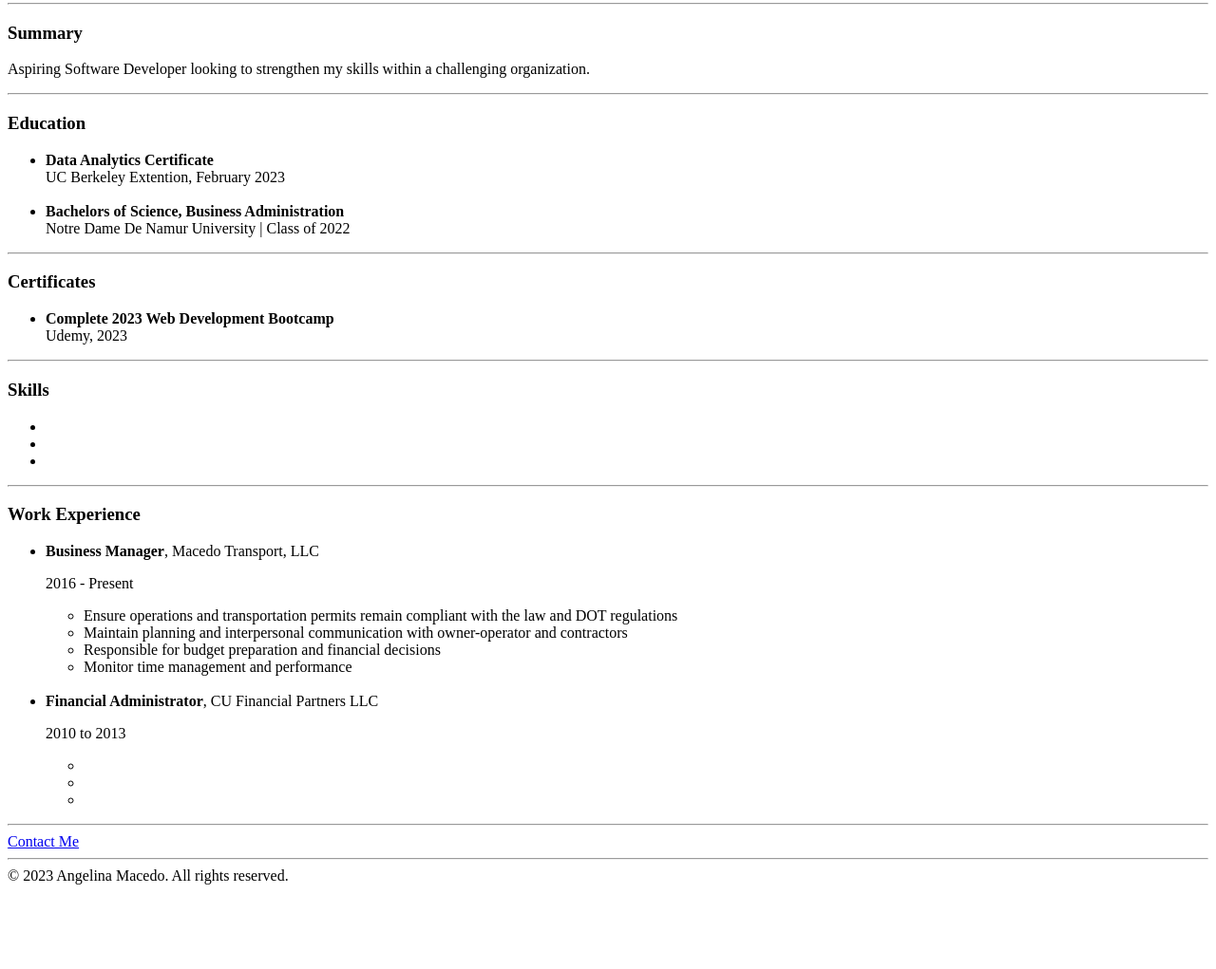
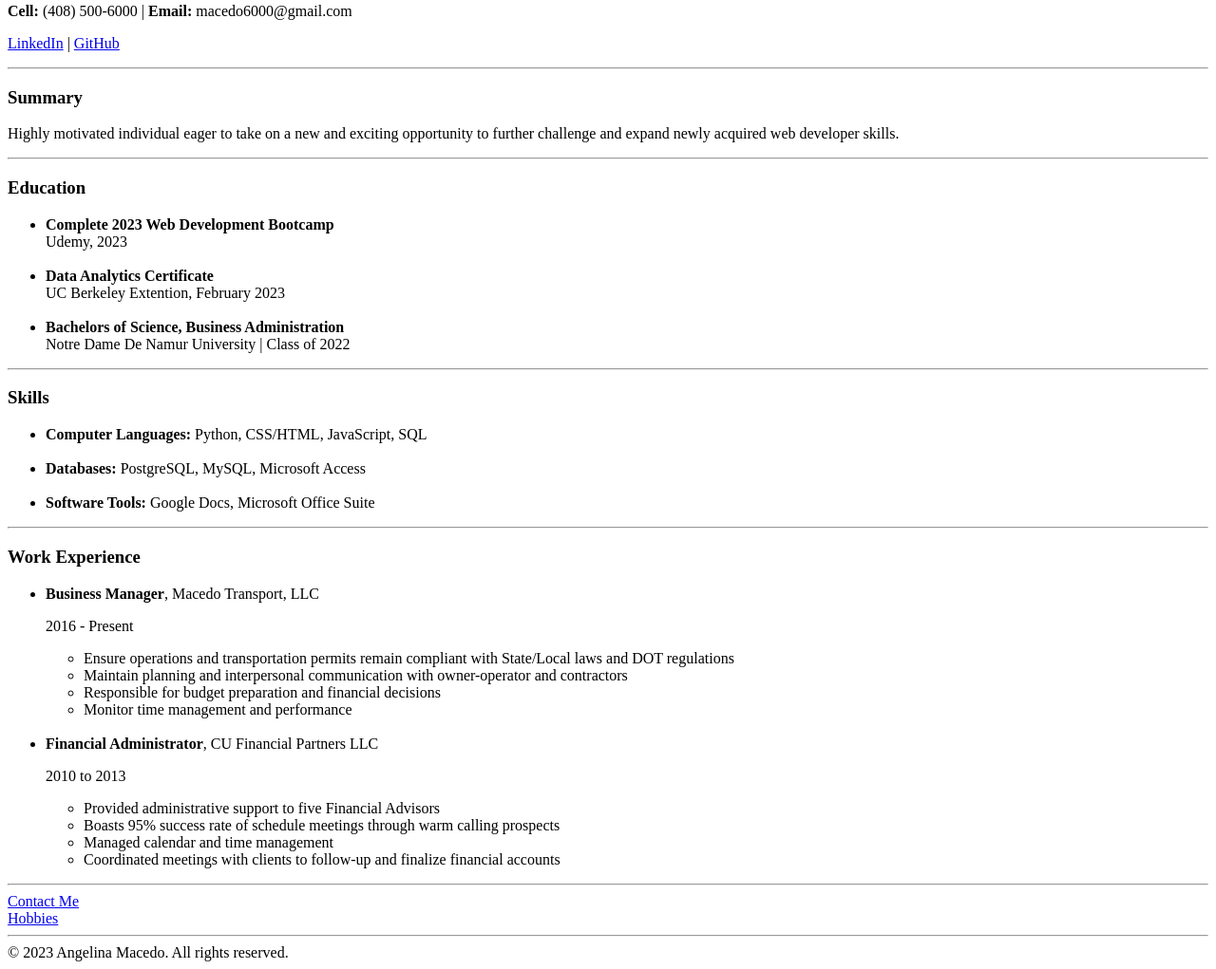
Before and after one commit to macedo6000/Online-Resume, a plain HTML site: page index.html in a window 1280 px wide. Shown: the part 124-1145 px from the top of the page at 95% size. Before the commit the page ends 1064 px from the top, so only its background shows below. Drawn offline with Linux system fonts and the light colour scheme.

Commit message:
Updated Index.html and added hobbie.html

```diff
--- a/index.html
+++ b/index.html
@@ -8,14 +8,19 @@
 <body>
     <h1>Angelina Macedo</h1>
     <h2>Web Developer</h2>
+    <p><strong>Cell:</strong> (408) 500-6000 | <strong>Email:</strong> macedo6000@gmail.com</p>
+    <p><a href="https://www.linkedin.com/in/angie-macedo/">LinkedIn</a> | <a href="https://github.com/macedo6000">GitHub</a></p>
     <hr>
     <h3>Summary</h3>
         <p>
-            Aspiring Software Developer looking to strengthen my skills within a challenging organization.
+            Highly motivated individual eager to take on a new and exciting opportunity to further challenge and expand newly acquired web developer skills.
         </p>
     <hr>
     <h3>Education</h3>
         <ul>
+            <li><strong>Complete 2023 Web Development Bootcamp</strong> <br>
+                Udemy, 2023</li>
+                <br>
             <li><strong>Data Analytics Certificate</strong> <br>
                 UC Berkeley Extention, February 2023</li>
                 <br>
@@ -23,18 +28,13 @@
                 Notre Dame De Namur University | Class of 2022</li>
         </ul>
     <hr>
-    <h3>Certificates</h3>
-        <ul>
-            <li><strong>Complete 2023 Web Development Bootcamp</strong> <br>
-                Udemy, 2023</li>
-        </ul>
-    <hr>
-
     <h3>Skills</h3>
         <ul>
-            <li></li>
-            <li></li>
-            <li></li>
+            <li><strong>Computer Languages:</strong> Python, CSS/HTML, JavaScript, SQL</li>
+            <br>
+            <li><strong>Databases:</strong> PostgreSQL, MySQL, Microsoft Access</li>
+            <br>
+            <li><strong>Software Tools:</strong> Google Docs, Microsoft Office Suite</li>
         </ul>
     <hr>
     <h3>Work Experience</h3>
@@ -42,7 +42,7 @@
             <li><strong>Business Manager</strong>, Macedo Transport, LLC</li>
             <p>2016 - Present</p>
                 <ul>
-                    <li>Ensure operations and transportation permits remain compliant with the law and DOT regulations</li>
+                    <li>Ensure operations and transportation permits remain compliant with State/Local laws and DOT regulations</li>
                     <li>Maintain planning and interpersonal communication with owner-operator and contractors</li>
                     <li>Responsible for budget preparation and financial decisions</li>
                     <li>Monitor time management and performance</li>
@@ -51,9 +51,10 @@
             <li><strong>Financial Administrator</strong>, CU Financial Partners LLC</li>
             <p>2010 to 2013</p>
                 <ul>
-                    <li></li>
-                    <li></li>
-                    <li></li>
+                    <li>Provided administrative support to five Financial Advisors</li>
+                    <li>Boasts 95% success rate of schedule meetings through warm calling prospects</li>
+                    <li>Managed calendar and time management</li>
+                    <li>Coordinated meetings with clients to follow-up and finalize financial accounts</li>
                 </ul>
         </ul>
         </ul>
@@ -62,6 +63,8 @@
 
     <hr>
     <a href="./contactme.html">Contact Me</a>
+    <br>
+    <a href="./hobbies.html">Hobbies</a>
     <hr>
     <footer>
         © 2023 Angelina Macedo. All rights reserved.
```
Also changed, not shown: hobbies.html (added, +6 -0 lines).
